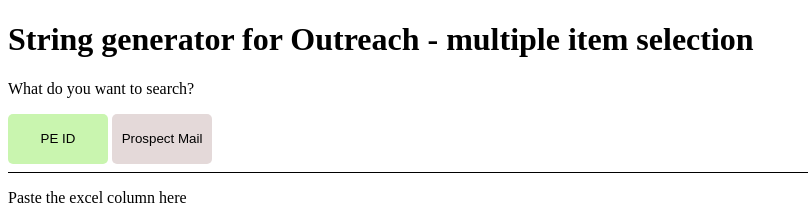
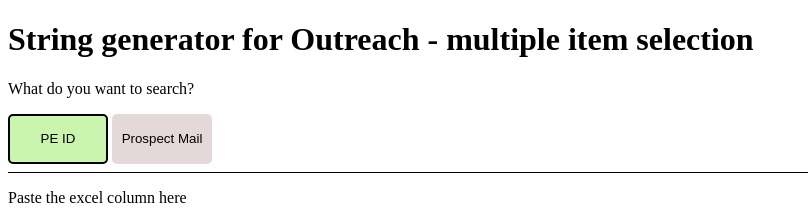
Before and after one commit to EdoardoVimercati/outreachAccountSelection, a plain HTML site: page index.html in a window 1280 px wide. Both pictures are taken after a click on the button "PE ID". Shown: the top 214 px of the page, without its empty margins (0-808 px from the left). Drawn offline with Linux system fonts and the light colour scheme.

Commit message:
Update outreachTags.css

```diff
--- a/outreachTags.css
+++ b/outreachTags.css
@@ -12,5 +12,5 @@
     height:50px;
     background-color:rgb(201, 245, 175);
     border-radius:5px;
-    border:yes;
+    border:2px solid black;
   }
```
